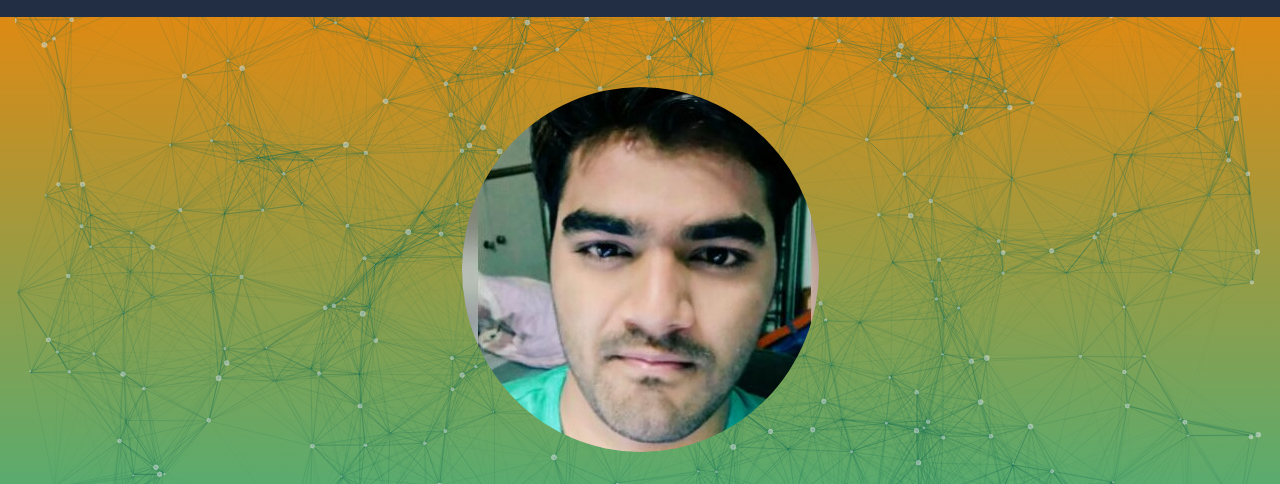
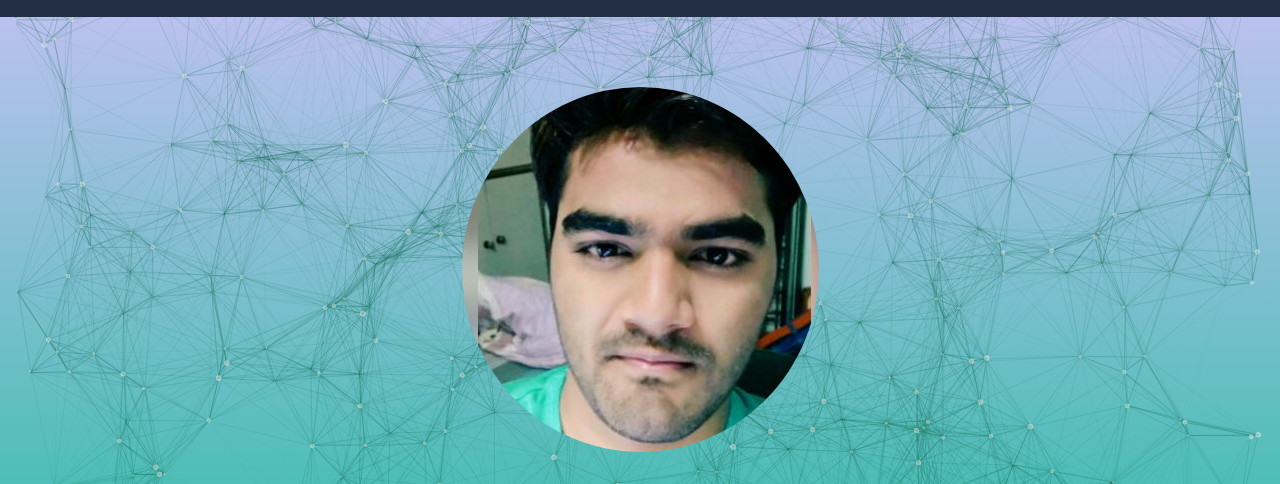
Before and after one commit to vipin14119/vipin14119.github.io, a website: page index.html in a window 1280 px wide. Shown: the part 83-567 px from the top of the page. Drawn offline with nearby package versions, Linux system fonts and the light colour scheme; animation ran at ten frames a second.

```diff
--- a/css/freelancer.css
+++ b/css/freelancer.css
@@ -85,7 +85,7 @@
     width: 100%;
     height: 100vh;
     /*background-color: #18BC9C;*/
-    background: linear-gradient(to top, #18BC9C, #fa8300);
+    background: linear-gradient(to top, #18BC9C, #d2c2fa);
     color: white;
 }
 
```
